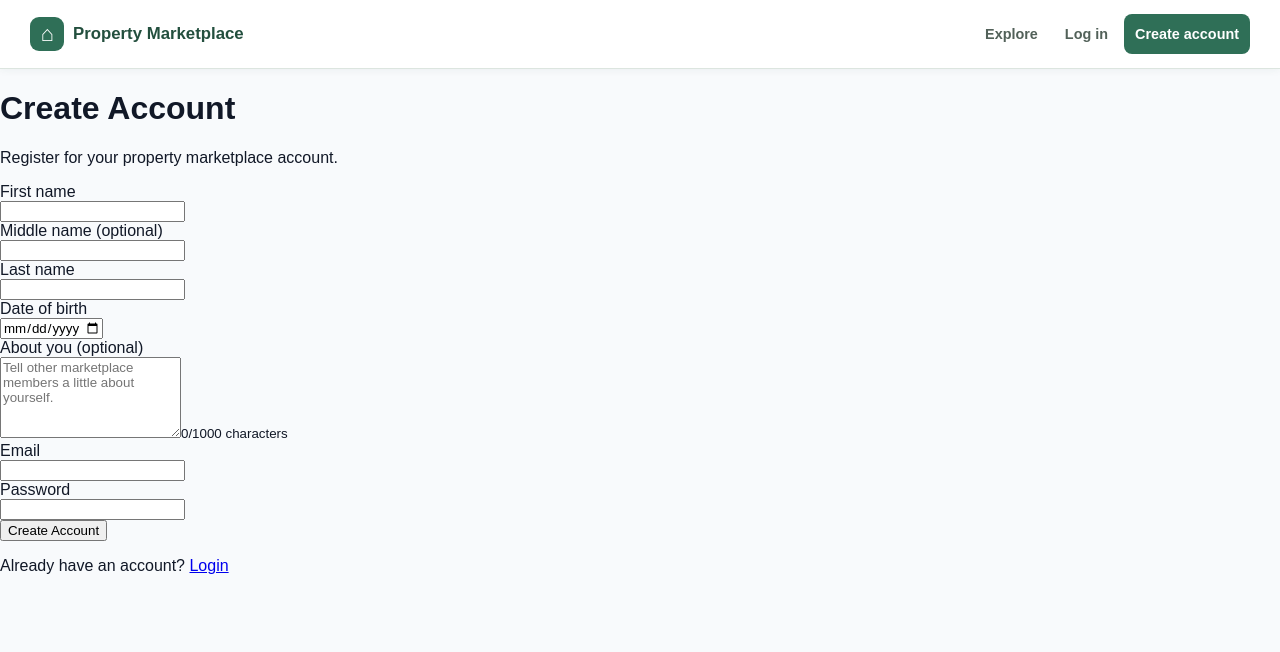
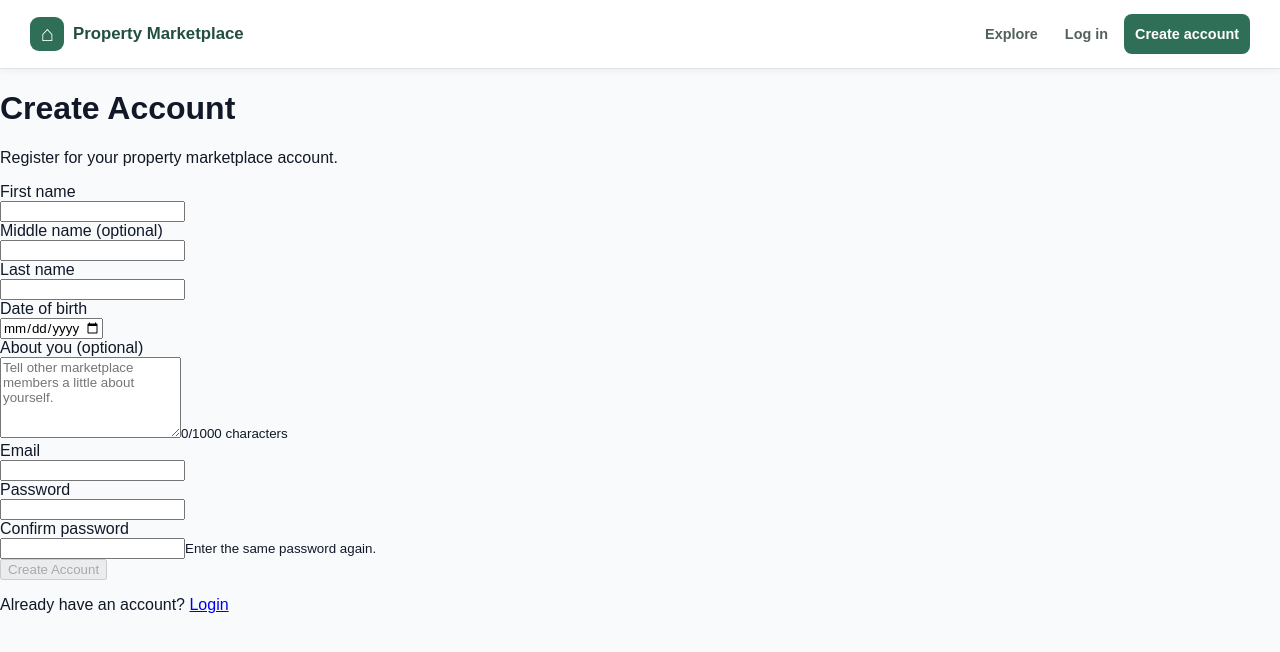
Before and after one commit to juniordelorbe75-rgb/property-marketplace, a React app in the folder frontend/: page /register in a window 1280 px wide. Shown: the top 652 px of the page. Built offline with nearby package versions, Linux system fonts and the light colour scheme; the HTML template or start-up script is replaced by a standard one.

Commit message:
Add-registration-password-confirmation

```diff
--- a/frontend/src/pages/register.jsx
+++ b/frontend/src/pages/register.jsx
@@ -19,6 +19,7 @@ function Register() {
   const [bio, setBio] = useState("")
   const [email, setEmail] = useState("")
   const [password, setPassword] = useState("")
+  const [confirmPassword, setConfirmPassword] = useState("")
 
   const [error, setError] = useState("")
   const [loading, setLoading] = useState(false)
@@ -27,6 +28,12 @@ function Register() {
     event.preventDefault()
 
     setError("")
+
+    if (password !== confirmPassword) {
+      setError("Passwords do not match.")
+      return
+    }
+
     setLoading(true)
 
     try {
@@ -172,11 +179,35 @@ function Register() {
           />
         </div>
 
+        <div>
+          <label htmlFor="register-confirm-password">Confirm password</label>
+          <br />
+
+          <input
+            id="register-confirm-password"
+            type="password"
+            value={confirmPassword}
+            onChange={(event) => setConfirmPassword(event.target.value)}
+            autoComplete="new-password"
+            minLength={8}
+            maxLength={128}
+            aria-invalid={Boolean(confirmPassword) && password !== confirmPassword}
+            aria-describedby="confirm-password-help"
+            required
+          />
+
+          <small id="confirm-password-help">
+            {confirmPassword && password !== confirmPassword
+              ? "Passwords do not match."
+              : "Enter the same password again."}
+          </small>
+        </div>
+
         {error && <p>{error}</p>}
 
         <button
           type="submit"
-          disabled={loading}
+          disabled={loading || !confirmPassword || password !== confirmPassword}
         >
           {loading
             ? "Creating Account..."
```
Also changed, not shown: 1 other file (tests, documents, lock files or other folders).
